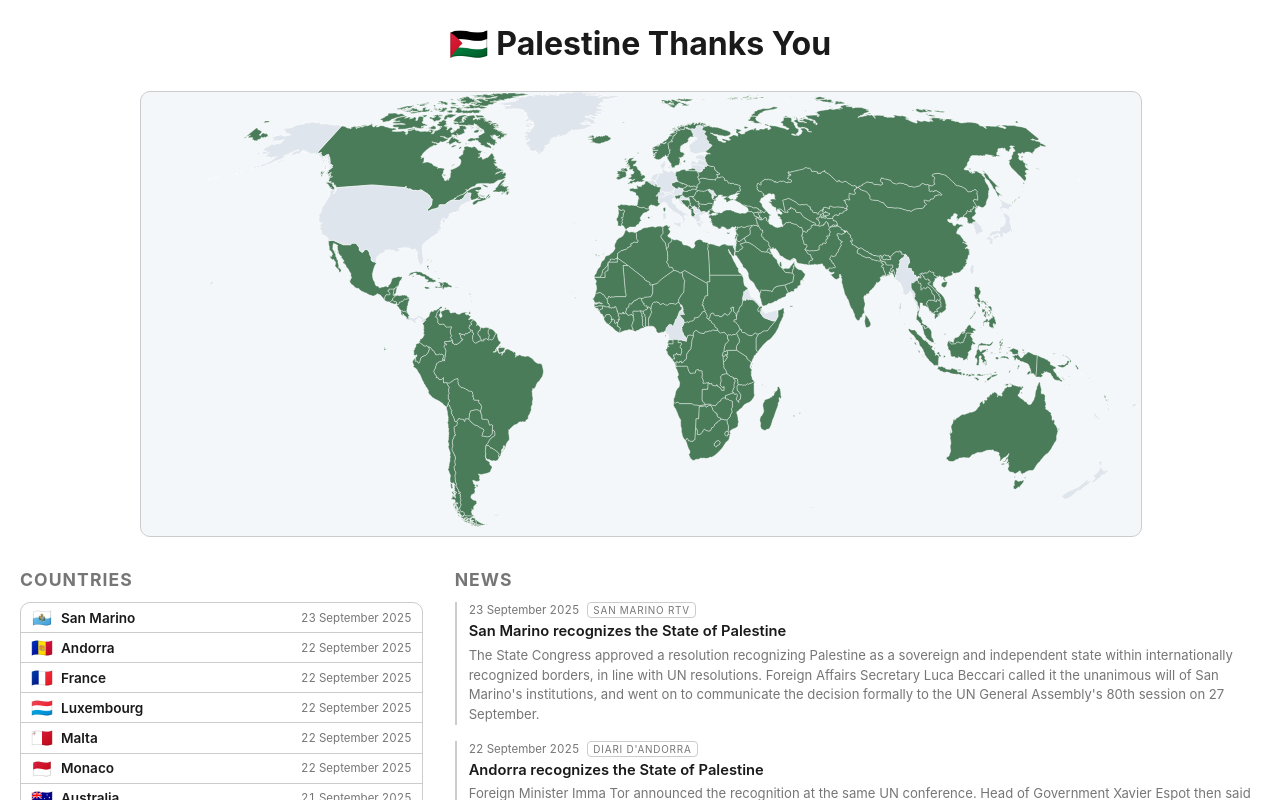
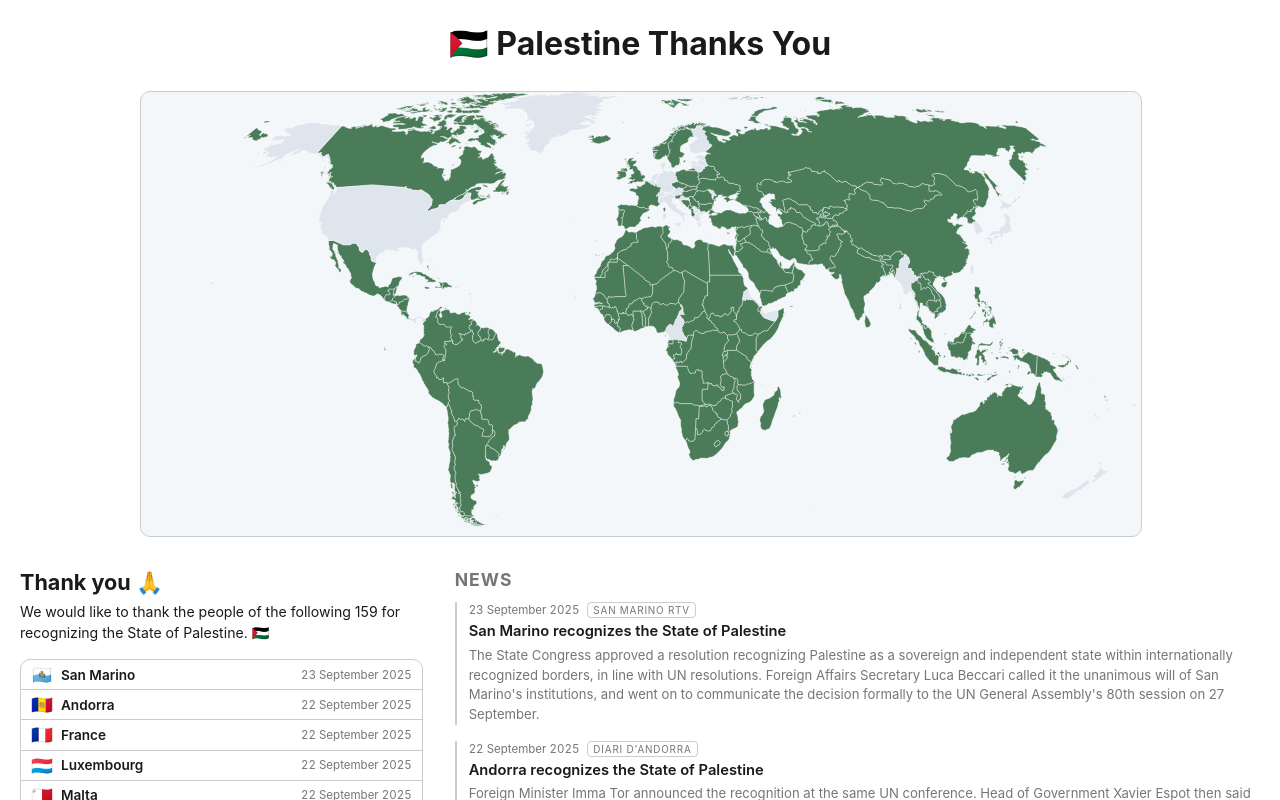
Before and after one commit to amerharb/palestinethanksyou.com, a React (Vite) app: page / in a window 1280 px wide. Shown: the top 800 px of the page. Built offline with nearby package versions, Linux system fonts and the light colour scheme.

Commit message:
Add Thanks

```diff
--- a/src/App.tsx
+++ b/src/App.tsx
@@ -26,7 +26,13 @@ function App() {
 				{/* both columns sit below the map */}
 				<div className="columns">
 					<section className="col countries-col">
-						<h2>Countries</h2>
+						<div className="thanks">
+							<h2 className="thanks-title">Thank you 🙏</h2>
+							<p className="thanks-text">
+								We would like to thank the people of the following{' '}
+								{countries.length} for recognizing the State of Palestine. 🇵🇸
+							</p>
+						</div>
 						<ol className="country-list">
 							{countries.map(c => (
 								<li key={c.code} className="country">
```
